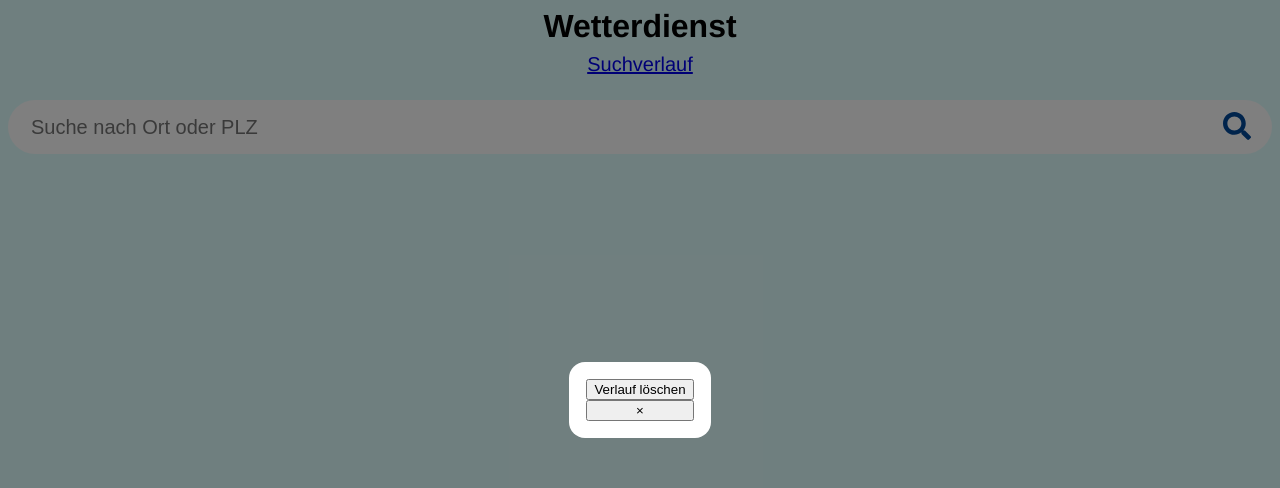
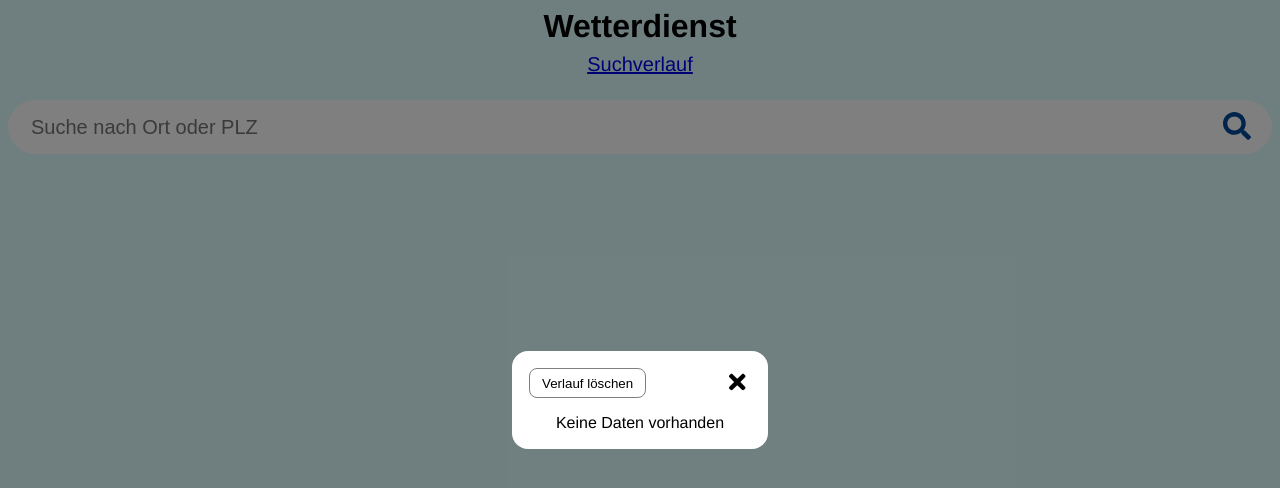
Before and after one commit to Sun0fABeach/weather-service, a Vue app in the folder frontend/: page / in a window 1280 px wide. Both pictures are taken after a click on the link "Suchverlauf". Shown: the top 488 px of the page. Built offline with nearby package versions, Linux system fonts and the light colour scheme.

Commit message:
Enable report selection from history

```diff
--- a/frontend/src/components/HistoryModal.vue
+++ b/frontend/src/components/HistoryModal.vue
@@ -3,25 +3,38 @@
     <transition name="overlay">
       <div class="modal-container" v-if="open" @click.self="dismiss">
         <div>
+
+          <div class="button-bar">
             <button type="button" @click="$emit('clear')">
               Verlauf löschen
             </button>
             <button type="button" @click="dismiss">
-            &times;
+              <FontAwesomeIcon icon="times" class="close-icon" />
             </button>
-          <ol>
-            <li v-for="report in reports" :key="report.date.getTime()">
-              {{ report }}
-            </li>
-          </ol>
           </div>
+
+          <HistoryTable
+            v-if="reports.length > 0"
+            :reports="reports"
+            @selected="report => $emit('selected', report)"
+          />
+          <div v-else class="placeholder">Keine Daten vorhanden</div>
+        </div>
+
       </div>
     </transition>
   </portal>
 </template>
 
 <script>
+import HistoryTable from '@/components/HistoryTable'
+import { FontAwesomeIcon } from '@fortawesome/vue-fontawesome'
+
 export default {
+  components: {
+    HistoryTable,
+    FontAwesomeIcon
+  },
   model: {
     prop: 'open',
     event: 'toggleOpen'
@@ -90,13 +103,43 @@ export default {
     padding: 1rem;
     border: 1px solid transparent;
     border-radius: 1rem;
+    min-width: 20%;
   }
 
-  ol {
-    list-style-type: none;
-    margin: 0;
-    padding: 0;
+  .button-bar {
+    display: flex;
+    justify-content: space-between;
+    margin-bottom: 1rem;
+
+    > button {
+      background-color: white;
+      cursor: pointer;
+
+      &:first-of-type {
+        padding: 0.375rem 0.75rem;
+        border: 1px solid grey;
+        border-radius: 0.5rem;
+        &:hover {
+          border-color: black;
+          color: black;
         }
       }
 
+      &:last-of-type {
+        border: none;
+        font-size: 1.5rem;
+        transition: transform 0.25s;
+
+        &:hover {
+          transform: scale(1.2);
+          color: black;
+        }
+      }
+    }
+  }
+
+  .placeholder {
+    text-align: center;
+  }
+}
 </style>
--- /dev/null
+++ b/frontend/src/components/HistoryTable.vue
@@ -0,0 +1,74 @@
+<template>
+  <ol>
+    <li
+      v-for="report in sortedReports"
+      :key="report.date.getTime()"
+      @click="$emit('selected', report)"
+    >
+      <span>{{ report.date | formatDate }}</span>
+      <span>{{ report.query }}</span>
+    </li>
+  </ol>
+</template>
+
+<script>
+import { reverse } from 'lodash-es'
+
+export default {
+  props: {
+    reports: {
+      type: Array,
+      required: true
+    }
+  },
+  computed: {
+    sortedReports () {
+      return reverse(this.reports)
+    }
+  },
+  filters: {
+    formatDate (date) {
+      return date.toLocaleString('de-DE', {
+        hour: 'numeric',
+        minute: 'numeric',
+        weekday: 'short',
+        day: 'numeric',
+        month: 'short',
+        year: 'numeric'
+      })
+    }
+  }
+}
+</script>
+
+<style lang="scss" scoped>
+ol {
+  list-style-type: none;
+  margin: 0;
+  padding: 0;
+  display: flex;
+  flex-direction: column;
+}
+
+li {
+  display: flex;
+  flex-direction: column;
+  padding: 0.5rem;
+  border: 1px solid transparent;
+  cursor: pointer;
+
+  &:hover {
+    border-color: grey;
+  }
+
+  > span {
+    &:first-of-type {
+      color: grey;
+    }
+
+    &:last-of-type {
+      font-size: 1.25rem;
+    }
+  }
+}
+</style>
--- a/frontend/src/components/InputPanel.vue
+++ b/frontend/src/components/InputPanel.vue
@@ -3,7 +3,7 @@
     <a href="#" @click.stop.prevent="historyOpen = !historyOpen">
       Suchverlauf
     </a>
-    <Search @result="gotReport" />
+    <Search @result="gotReport" :inputVal="searchInput" />
     <HistoryModal
       v-model="historyOpen"
       :reports="reportsHistory"
@@ -26,6 +26,7 @@ export default {
 
   data () {
     return {
+      searchInput: '',
       historyOpen: false,
       reportsHistory: []
     }
@@ -33,7 +34,10 @@ export default {
 
   methods: {
     async gotReport (report, fromHistory = false) {
-      if (!fromHistory) {
+      if (fromHistory) {
+        this.historyOpen = false
+        this.searchInput = report.query
+      } else {
         await this.db.weatherReports.add(report)
       }
       this.$emit('report', report)
--- a/frontend/src/components/Search.vue
+++ b/frontend/src/components/Search.vue
@@ -32,10 +32,16 @@
 <script>
 import axios from 'axios'
 import { FontAwesomeIcon } from '@fortawesome/vue-fontawesome'
+import { capitalize } from 'lodash-es'
 
 export default {
   components: {
     FontAwesomeIcon
+  },
+  props: {
+    inputVal: {
+      type: String
+    }
   },
   data () {
     return {
@@ -63,7 +69,7 @@ export default {
 
         const response = await axios.get(this.buildRequestUrl())
         response.data.date = new Date()
-        response.data.query = this.query
+        response.data.query = capitalize(this.query)
         this.$emit('result', response.data)
 
       } catch (error) {
@@ -78,6 +84,11 @@ export default {
     buildRequestUrl () {
       const key = this.query.match(/\d{5}/) ? 'zipCode' : 'city'
       return `https://localhost:5001/api/weather/forecast?${key}=${this.query}`
+    }
+  },
+  watch: {
+    inputVal (str) {
+      this.query = str
     }
   },
   mounted () {
--- a/frontend/src/main.js
+++ b/frontend/src/main.js
@@ -1,12 +1,12 @@
 import Vue from 'vue'
 import { library as faLib } from '@fortawesome/fontawesome-svg-core'
-import { faSearch, faSpinner } from '@fortawesome/free-solid-svg-icons'
+import { faSearch, faSpinner, faTimes } from '@fortawesome/free-solid-svg-icons'
 import TWEEN from '@tweenjs/tween.js'
 import PortalVue from 'portal-vue'
 import App from './App.vue'
 
 
-faLib.add(faSearch, faSpinner)
+faLib.add(faSearch, faSpinner, faTimes)
 
 function animate (time) {
   requestAnimationFrame(animate)
```
Lines whose indentation alone changed are shown as unchanged.
